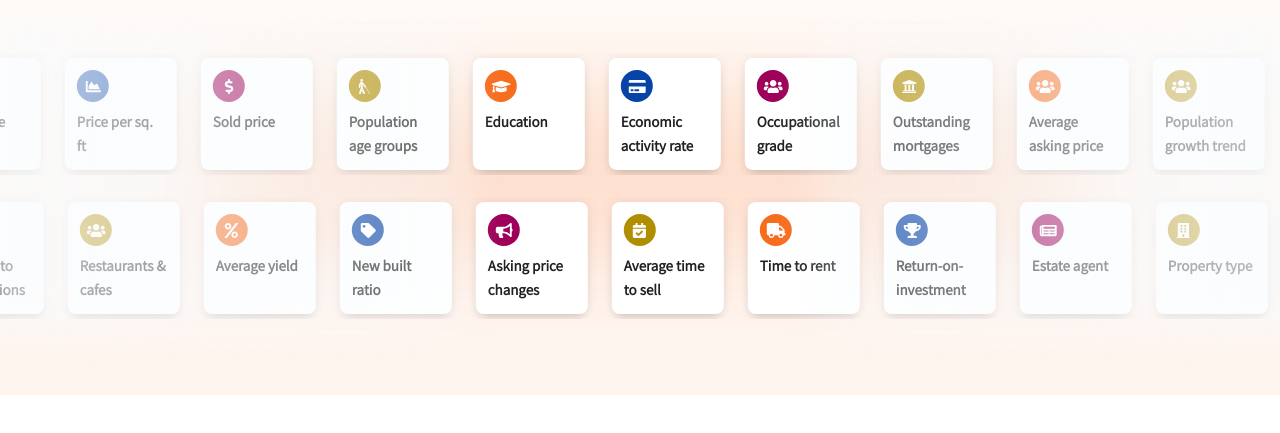
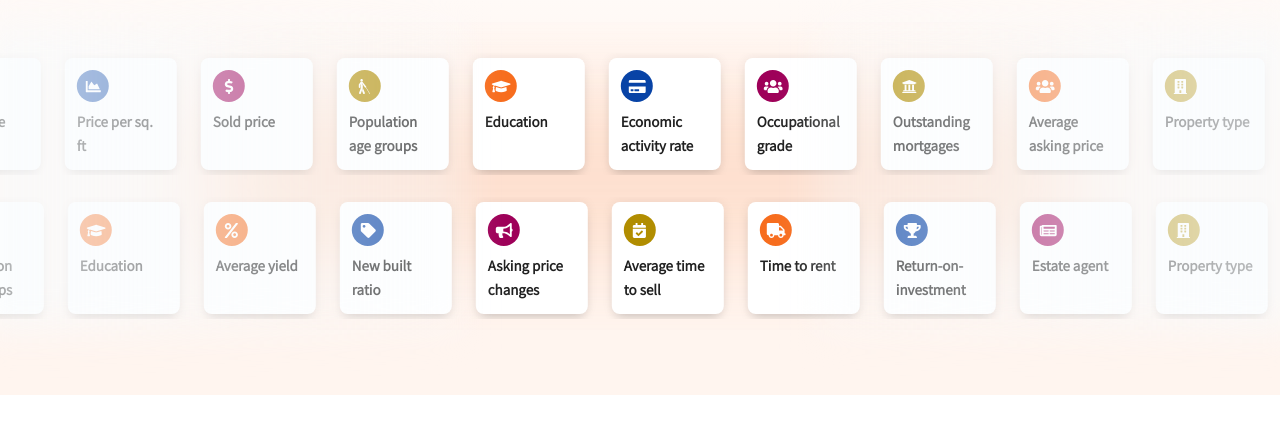
Before and after one commit to devang-openweboffice/property-deal-demo-task, a Gatsby site: page / in a window 1280 px wide. Shown: the part 135-568 px from the top of the page. Built offline with nearby package versions, Linux system fonts and the light colour scheme; Gatsby itself is replaced by a stand-in of ours.

Commit message:
Update smallCardSliderData.js

```diff
--- a/src/components/SmallCardSlider/smallCardSliderData.js
+++ b/src/components/SmallCardSlider/smallCardSliderData.js
@@ -70,6 +70,21 @@
     title: "Average asking price",
     bgClass: "orange-bg"
   },
+  {
+    icon: faBuilding,
+    title: "Property type",
+    bgClass: "yellow-bg"
+  },
+  {
+    icon: faTruck,
+    title: "Time to rent",
+    bgClass: "orange-bg"
+  },
+  {
+    icon: faNewspaper,
+    title: "Estate agent",
+    bgClass: "purple-bg"
+  },
 ];
 
 export const bottomCardSliderData = [
@@ -128,4 +143,14 @@
     title: "Restaurants & cafes",
     bgClass: "yellow-bg"
   },
+  {
+    icon: faBlind,
+    title: "Population age groups",
+    bgClass: "yellow-bg"
+  },
+  {
+    icon: faGraduationCap,
+    title: "Education",
+    bgClass: "orange-bg"
+  },
 ];
```
